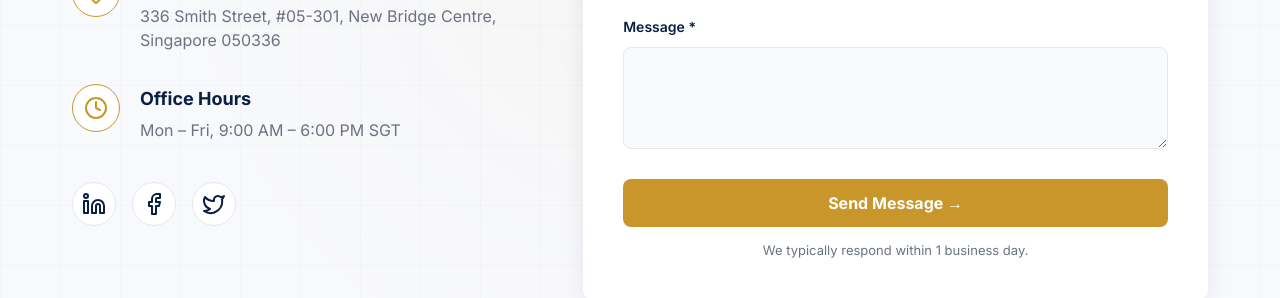
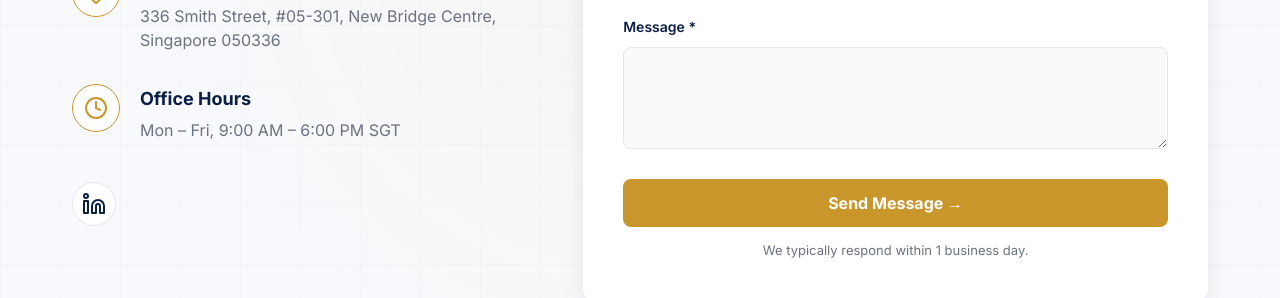
Before and after one commit to Clientwala/AxiomRise-HR, a Next.js app: page / in a window 1280 px wide. Shown: the part 4269-4567 px from the top of the page. Built offline with nearby package versions, Linux system fonts and the light colour scheme; a web font is replaced by a local one.

Commit message:
Remove X (Twitter) icon from contact section

```diff
--- a/src/components/Contact.tsx
+++ b/src/components/Contact.tsx
@@ -122,14 +122,8 @@ export default function Contact() {
             </div>
 
             <div className={styles.socialRow}>
-              <a href="#" className={styles.socialIcon} aria-label="LinkedIn">
+              <a href="https://www.linkedin.com/in/axiom-rise-330054406/" target="_blank" rel="noopener noreferrer" className={styles.socialIcon} aria-label="LinkedIn">
                 <svg width="24" height="24" viewBox="0 0 24 24" fill="none" stroke="currentColor" strokeWidth="2" strokeLinecap="round" strokeLinejoin="round"><path d="M16 8a6 6 0 0 1 6 6v7h-4v-7a2 2 0 0 0-2-2 2 2 0 0 0-2 2v7h-4v-7a6 6 0 0 1 6-6z"></path><rect x="2" y="9" width="4" height="12"></rect><circle cx="4" cy="4" r="2"></circle></svg>
-              </a>
-              <a href="#" className={styles.socialIcon} aria-label="Facebook">
-                <svg width="24" height="24" viewBox="0 0 24 24" fill="none" stroke="currentColor" strokeWidth="2" strokeLinecap="round" strokeLinejoin="round"><path d="M18 2h-3a5 5 0 0 0-5 5v3H7v4h3v8h4v-8h3l1-4h-4V7a1 1 0 0 1 1-1h3z"></path></svg>
-              </a>
-              <a href="#" className={styles.socialIcon} aria-label="Twitter">
-                <svg width="24" height="24" viewBox="0 0 24 24" fill="none" stroke="currentColor" strokeWidth="2" strokeLinecap="round" strokeLinejoin="round"><path d="M22 4s-.7 2.1-2 3.4c1.6 10-9.4 17.3-18 11.6 2.2.1 4.4-.6 6-2C3 15.5.5 9.6 3 5c2.2 2.6 5.6 4.1 9 4-.9-4.2 4-6.6 7-3.8 1.1 0 3-1.2 3-1.2z"></path></svg>
               </a>
             </div>
           </div>
```
